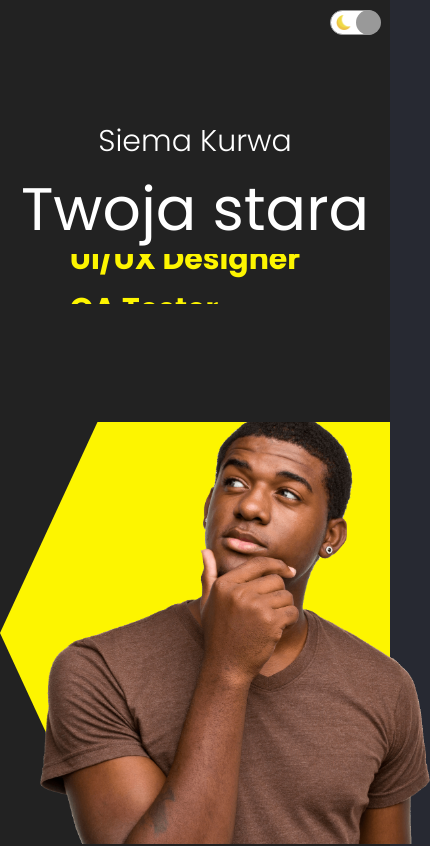
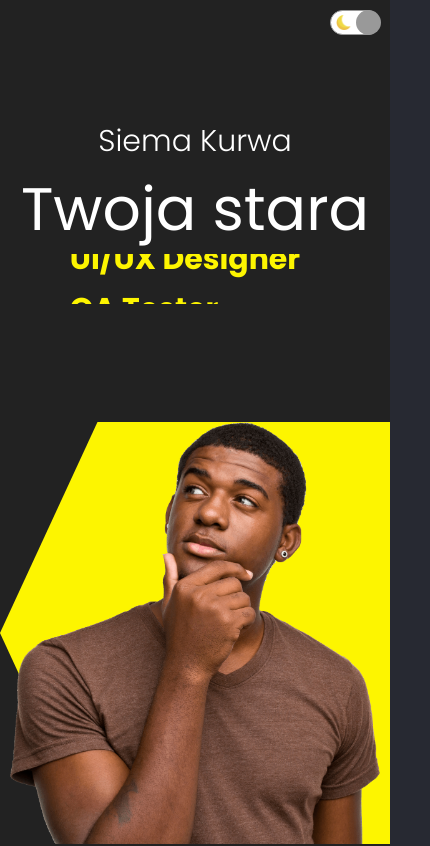
Before and after one commit to quetto1/react-portfolio, a React (Create React App) app: page / in a window 390 px wide. Shown: the top 846 px of the page, 430 px wide, since content can reach past the window. Built offline with nearby package versions, Linux system fonts and the light colour scheme.

Commit message:
moblie view fix

```diff
--- a/src/components/intro/intro.css
+++ b/src/components/intro/intro.css
@@ -109,9 +109,7 @@
     }
 
     .i-img {
-
-    bottom: 0;
-        left: 40px;
+      object-fit: contain;
       }
 
   }
```
